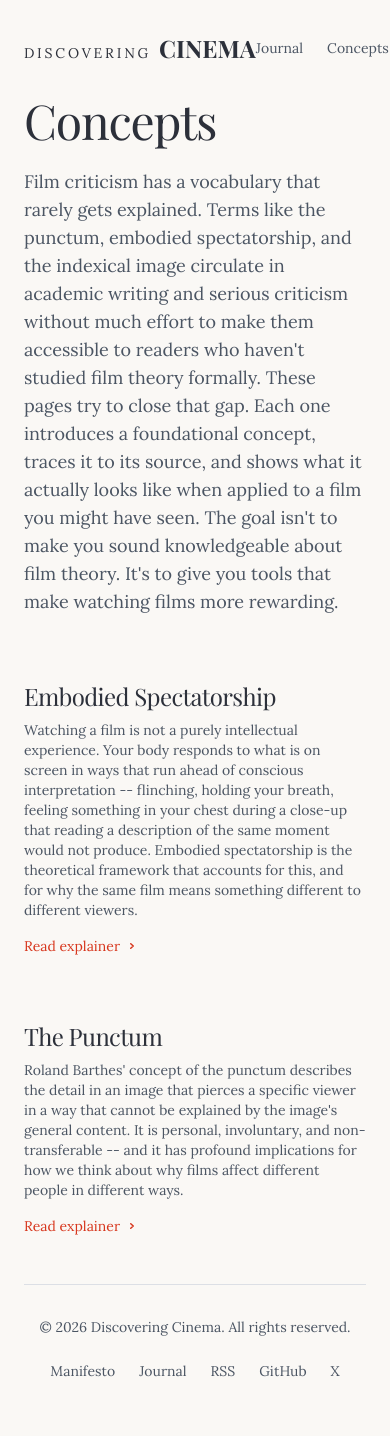
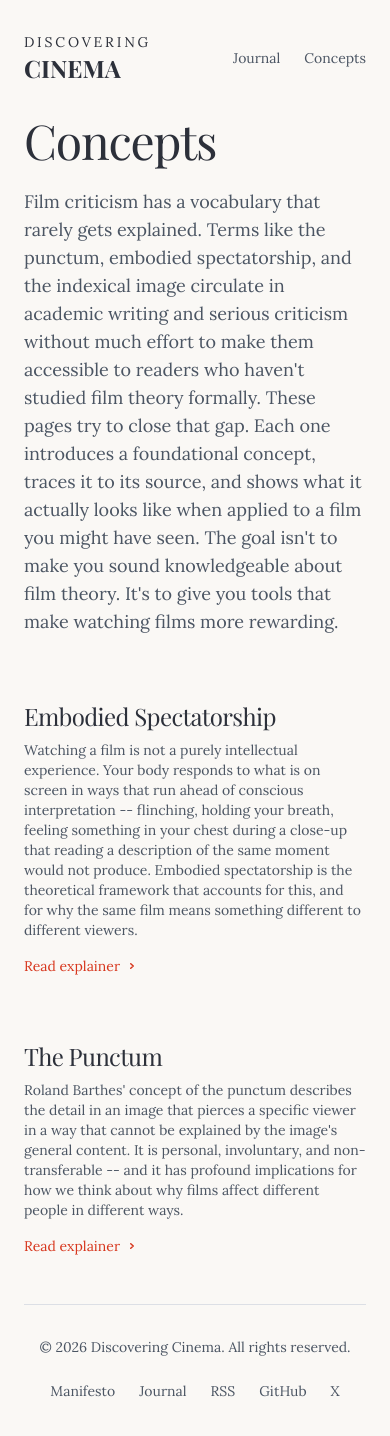
Before and after one commit to discovering-cinema/discoveringcinema.com, a Next.js app: page /concepts in a window 390 px wide. Shown: the top 1436 px of the page. Built offline with nearby package versions, Linux system fonts and the light colour scheme.

Commit message:
Make masthead and header layout responsive with flex adjustments

```diff
--- a/app/components/Footer.tsx
+++ b/app/components/Footer.tsx
@@ -2,7 +2,7 @@ import Link from 'next/link';
 
 export default function Footer() {
   return (
-    <footer className="mx-auto max-w-2xl px-6 py-12">
+    <footer className="py-12">
       <div className="border-t border-border pt-8 flex flex-col items-center justify-between gap-6 sm:flex-row">
         <p className="text-sm text-muted-foreground">
           &copy; {new Date().getFullYear()} Discovering Cinema. All rights
--- a/app/components/Header.tsx
+++ b/app/components/Header.tsx
@@ -6,7 +6,7 @@ export default function Header() {
       <nav className="flex items-center justify-between">
         <Link
           href="/"
-          className="text-foreground flex items-baseline space-x-2 uppercase"
+          className="text-foreground flex flex-col sm:flex-row items-baseline space-x-2 uppercase"
         >
             <span className="font-montserrat font-medium tracking-[0.2em] text-sm">Discovering</span>
             <span className="font-playfair font-bold text-2xl">Cinema</span>
--- a/app/layout.tsx
+++ b/app/layout.tsx
@@ -60,8 +60,10 @@ export default function RootLayout({
   return (
     <html lang="en" className={`${playfair.variable} ${lora.variable} ${inter.variable} ${montserrat.variable} overflow-x-hidden`}>
       <body className="antialiased overflow-x-hidden">
-        <main className="mx-auto max-w-2xl px-6">{children}</main>
-        <Footer />
+        <main className="mx-auto max-w-5xl px-6">
+          {children}
+          <Footer />
+        </main>
         <Analytics />
         <SpeedInsights />
         {process.env.NODE_ENV === 'production' &&
--- a/app/page.tsx
+++ b/app/page.tsx
@@ -16,8 +16,8 @@ export const metadata: Metadata = {
 
 export default function Home() {
   const posts = getAllPosts();
-  const [featuredPost, ...remainingPosts] = posts.slice(0, 5);
-  const hasMorePosts = posts.length > 5;
+  const [featuredPost, ...remainingPosts] = posts.slice(0, 4);
+  const hasMorePosts = posts.length > 4;
   const educationalContent = getAllEducationalContent();
   const displayEducationalContent = educationalContent.slice(0, 3);
 
@@ -36,7 +36,7 @@ export default function Home() {
       {/* Masthead */}
       <section className="pt-8 pb-6 border-b border-border mb-12">
         <nav className="flex items-center justify-between">
-          <h1 className="text-foreground flex items-baseline space-x-2 uppercase">
+          <h1 className="text-foreground flex flex-col sm:flex-row items-baseline space-x-2 uppercase">
             <span className="font-montserrat font-medium tracking-[0.2em] text-sm">Discovering</span>
             <span className="font-playfair font-bold text-2xl">Cinema</span>
           </h1>
@@ -152,7 +152,7 @@ export default function Home() {
               </Link>
             )}
           </div>
-          <div className="grid grid-cols-1 sm:grid-cols-2 gap-6">
+          <div className="grid grid-cols-1 sm:grid-cols-3 gap-6">
             {remainingPosts.map((post) => (
               <article
                 key={post.slug}
@@ -209,11 +209,21 @@ export default function Home() {
       {/* Concepts */}
       {displayEducationalContent.length > 0 && (
         <section className="border-t border-border py-8 mb-16">
-          <span className="flex items-center gap-2 text-xs font-semibold uppercase tracking-widest text-muted-foreground mb-4">
-            <span className="inline-block h-2 w-2 rounded-sm bg-accent" aria-hidden="true" />
-            Concepts
-          </span>
-          <div className="flex flex-col gap-3">
+          <div className="flex items-center justify-between mb-6">
+            <span className="flex items-center gap-2 text-xs font-semibold uppercase tracking-widest text-muted-foreground mb-4">
+              <span className="inline-block h-2 w-2 rounded-sm bg-accent" aria-hidden="true" />
+              Concepts
+            </span>
+            {educationalContent.length > 3 && (
+                <Link
+                    href="/journal"
+                    className="text-sm font-medium text-primary hover:text-primary/80"
+                >
+                  See all →
+                </Link>
+            )}
+          </div>
+          <div className="grid grid-cols-1 sm:grid-cols-3 gap-6">
             {displayEducationalContent.map((item) => (
               <Link
                 key={item.urlPath}
@@ -234,14 +244,6 @@ export default function Home() {
               </Link>
             ))}
           </div>
-          {educationalContent.length > 3 && (
-            <Link
-              href="/concepts"
-              className="mt-4 inline-block text-sm font-medium text-primary hover:text-primary/80"
-            >
-              All concepts →
-            </Link>
-          )}
         </section>
       )}
     </>
```
